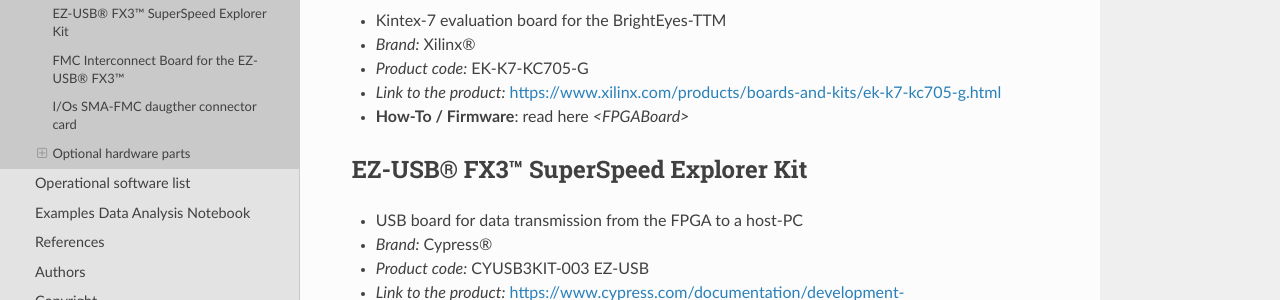
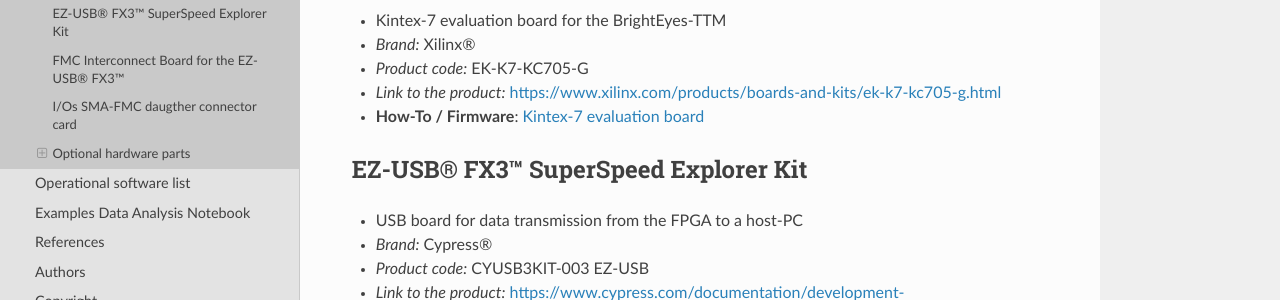
Before and after one commit to mattia-donato/BrightEyes-TTM-docs, a Sphinx documentation site: the page built from docs/source/hardware.rst, in a window 1280 px wide and 900 px high. Shown: the part 279-579 px from the top of the window. Built offline with Sphinx 7.4.7 and the Read the Docs theme 2.0.0, drawn with Linux system fonts in a browser that asks for light colours.

Commit message:
Update hardware.rst

```diff
--- a/docs/source/hardware.rst
+++ b/docs/source/hardware.rst
@@ -10,7 +10,7 @@
 - *Brand:* Xilinx®
 - *Product code:* EK-K7-KC705-G
 - *Link to the product:* https://www.xilinx.com/products/boards-and-kits/ek-k7-kc705-g.html
-- **How-To / Firmware**: read here `<FPGABoard>`
+- **How-To / Firmware**: :doc:`FPGABoard`
 
 
 EZ-USB® FX3™ SuperSpeed Explorer Kit
```
